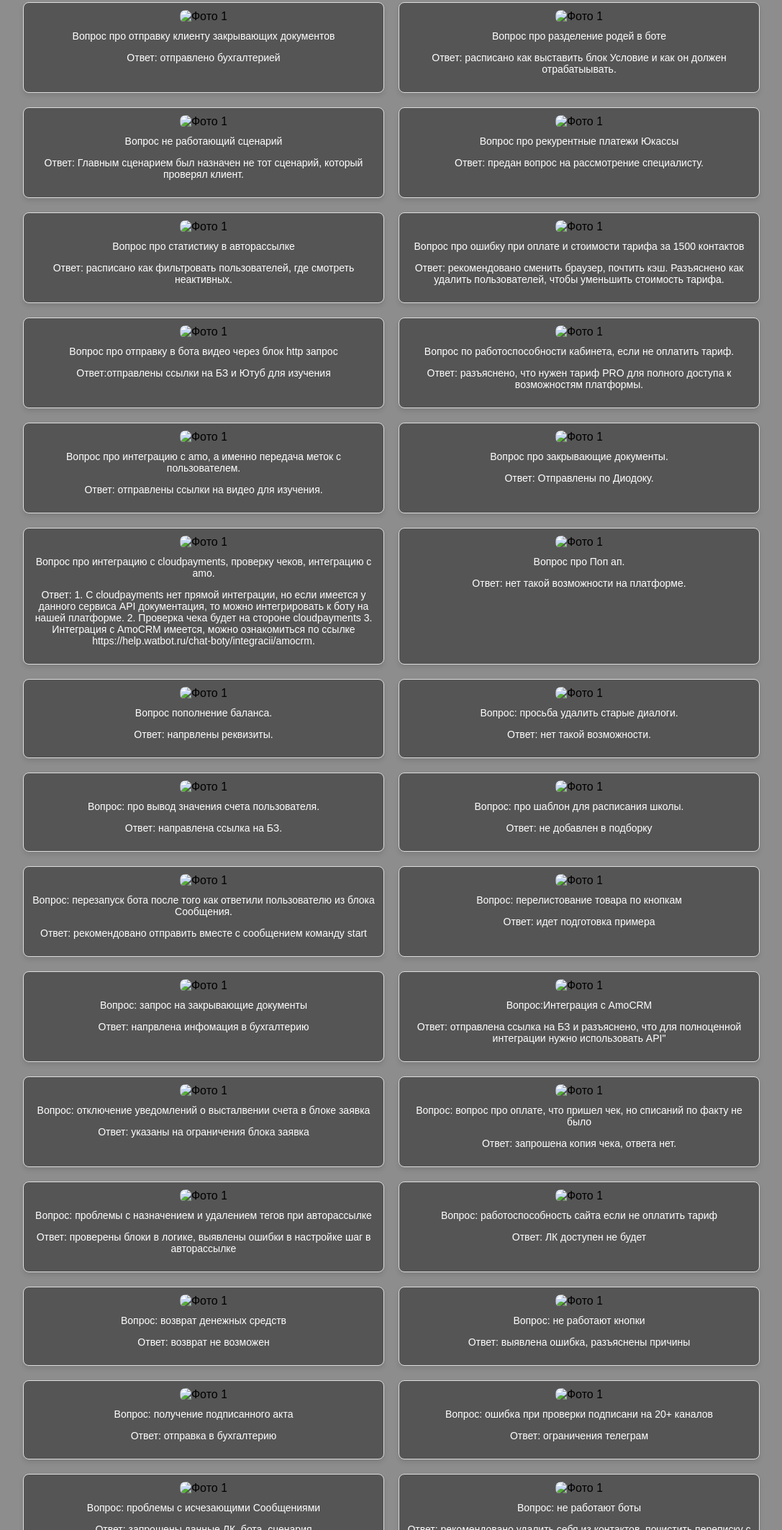
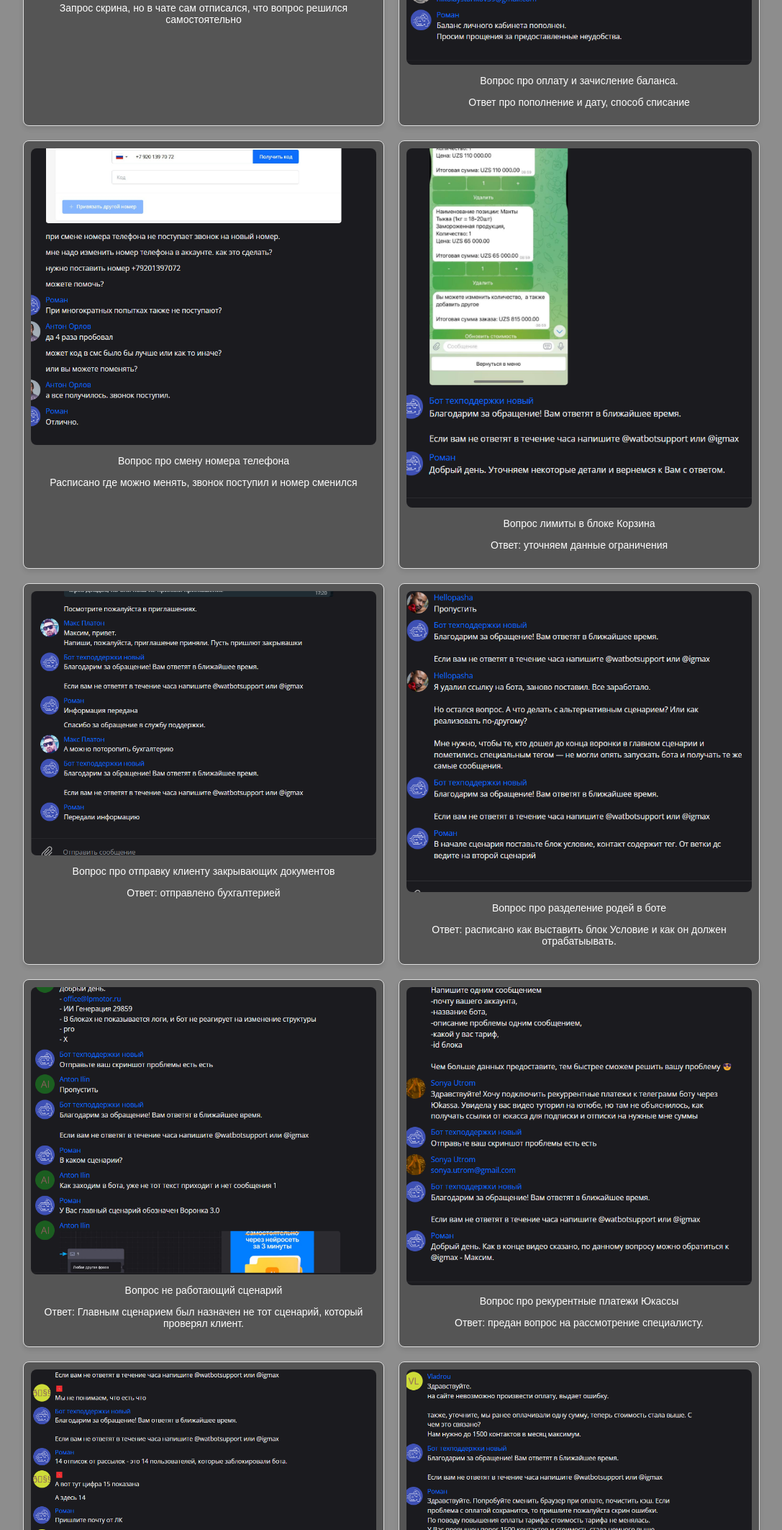
Before and after one commit to Roman72-186/otchet, a plain HTML site: page index.html in a window 1280 px wide. Shown: the part 675-2800 px from the top of the page at 72% size, without its empty margins (96-1183 px from the left). Drawn offline with Linux system fonts and the light colour scheme; the site is published under a folder, as on GitHub Pages, so addresses that start at the root find nothing.

Commit message:
Update index.html

```diff
--- a/index.html
+++ b/index.html
@@ -51,98 +51,98 @@
             <p>Ответ положительный, рекомендации что использовать</p>
         </div>
         <div class="photo">
-            <img src="/3.png" alt="Фото 1">
+            <img src="3.png" alt="Фото 1">
             <!-- <img src="/2.png" alt="Фото 1"> -->
             <p>Вопрос про оплату и зачисление баланса.</p>
             <p>Ответ про пополнение и дату, способ списание</p>
         </div>
         <div class="photo">
-            <img src="/4.png" alt="Фото 1">
+            <img src="4.png" alt="Фото 1">
             <!-- <img src="/2.png" alt="Фото 1"> -->
             <p>Вопрос ошибку при создании нового сценария</p>
             <p>Запрос скрина, но в чате сам отписался, что вопрос решился самостоятельно</p>
         </div>
         <div class="photo">
-            <img src="/5.png" alt="Фото 1">
+            <img src="5.png" alt="Фото 1">
             <!-- <img src="/2.png" alt="Фото 1"> -->
             <p>Вопрос про оплату и зачисление баланса.</p>
             <p>Ответ про пополнение и дату, способ списание</p>
         </div>
         <div class="photo">
-            <img src="/6.png" alt="Фото 1">
+            <img src="6.png" alt="Фото 1">
             <!-- <img src="/2.png" alt="Фото 1"> -->
             <p>Вопрос про смену номера телефона</p>
             <p>Расписано где можно менять, звонок поступил и номер сменился</p>
         </div>
         <div class="photo">
-            <img src="/7.png" alt="Фото 1">
+            <img src="7.png" alt="Фото 1">
             <!-- <img src="/2.png" alt="Фото 1"> -->
             <p>Вопрос лимиты в блоке Корзина</p>
             <p>Ответ: уточняем данные ограничения</p>
         </div>
         <div class="photo">
-            <img src="/8.png" alt="Фото 1">
+            <img src="8.png" alt="Фото 1">
             <!-- <img src="/2.png" alt="Фото 1"> -->
             <p>Вопрос про отправку клиенту закрывающих документов</p>
             <p>Ответ: отправлено бухгалтерией</p>
         </div>
         <div class="photo">
-            <img src="/9.png" alt="Фото 1">
+            <img src="9.png" alt="Фото 1">
             <!-- <img src="/2.png" alt="Фото 1"> -->
             <p>Вопрос про разделение родей в боте</p>
             <p>Ответ: расписано как выставить блок Условие и как он должен отрабатыывать.</p>
         </div>
         <div class="photo">
-            <img src="/10.png" alt="Фото 1">
+            <img src="10.png" alt="Фото 1">
             <!-- <img src="/2.png" alt="Фото 1"> -->
             <p>Вопрос не работающий сценарий</p>
             <p>Ответ: Главным сценарием был назначен не тот сценарий, который проверял клиент.</p>
         </div>
         <div class="photo">
-            <img src="/11.png" alt="Фото 1">
+            <img src="11.png" alt="Фото 1">
             <!-- <img src="/2.png" alt="Фото 1"> -->
             <p>Вопрос про рекурентные платежи Юкассы</p>
             <p>Ответ: предан вопрос на рассмотрение специалисту.</p>
         </div>
         <div class="photo">
-            <img src="/12.png" alt="Фото 1">
+            <img src="12.png" alt="Фото 1">
             <!-- <img src="/2.png" alt="Фото 1"> -->
             <p>Вопрос про статистику в авторассылке</p>
             <p>Ответ: расписано как фильтровать пользователей, где смотреть неактивных.</p>
         </div>
         <div class="photo">
-            <img src="/13.png" alt="Фото 1">
+            <img src="13.png" alt="Фото 1">
             <!-- <img src="/2.png" alt="Фото 1"> -->
             <p>Вопрос про ошибку при оплате и стоимости тарифа за 1500 контактов</p>
             <p>Ответ: рекомендовано сменить браузер, почтить кэш. Разъяснено как удалить пользователей, чтобы уменьшить стоимость тарифа.
             </p>
         </div>
         <div class="photo">
-            <img src="/14.png" alt="Фото 1">
+            <img src="14.png" alt="Фото 1">
             <!-- <img src="/2.png" alt="Фото 1"> -->
             <p>Вопрос про отправку в бота видео через блок http запрос</p>
             <p>Ответ:отправлены ссылки на БЗ и Ютуб для изучения</p>
         </div>
         <div class="photo">
-            <img src="/15.png" alt="Фото 1">
+            <img src="15.png" alt="Фото 1">
             <!-- <img src="/2.png" alt="Фото 1"> -->
             <p>Вопрос по работоспособности кабинета, если не оплатить тариф. </p>
             <p>Ответ: разъяснено, что нужен тариф PRO для полного доступа к возможностям платформы.</p>
         </div>
         <div class="photo">
-            <img src="/16.png" alt="Фото 1">
+            <img src="16.png" alt="Фото 1">
             <!-- <img src="/2.png" alt="Фото 1"> -->
             <p>Вопрос про интеграцию с amo, а именно передача меток с пользователем.</p>
             <p>Ответ: отправлены ссылки на видео для изучения.</p>
         </div>
         <div class="photo">
-            <img src="/17.png" alt="Фото 1">
+            <img src="17.png" alt="Фото 1">
             <!-- <img src="/2.png" alt="Фото 1"> -->
             <p>Вопрос про закрывающие документы.</p>
             <p>Ответ: Отправлены по Диодоку.</p>
         </div>
         <div class="photo">
-            <img src="/18.png" alt="Фото 1">
+            <img src="18.png" alt="Фото 1">
             <!-- <img src="/2.png" alt="Фото 1"> -->
             <p>Вопрос про интеграцию с cloudpayments, проверку чеков, интеграцию с amo.</p>
             <p>Ответ: 1. С cloudpayments нет прямой интеграции, но если имеется у данного сервиса API документация, то можно интегрировать к боту на нашей платформе.
@@ -150,175 +150,175 @@
                 3. Интеграция с AmoCRM имеется, можно ознакомиться по ссылке https://help.watbot.ru/chat-boty/integracii/amocrm.</p>
         </div>
         <div class="photo">
-            <img src="/19.png" alt="Фото 1">
+            <img src="19.png" alt="Фото 1">
             <!-- <img src="/2.png" alt="Фото 1"> -->
             <p>Вопрос про Поп ап.</p>
             <p>Ответ: нет такой возможности на платформе.</p>
         </div>
         <div class="photo">
-            <img src="/20.png" alt="Фото 1">
+            <img src="20.png" alt="Фото 1">
             <!-- <img src="/2.png" alt="Фото 1"> -->
             <p>Вопрос пополнение баланса.</p>
             <p>Ответ: напрвлены реквизиты.</p>
         </div>
         <div class="photo">
-            <img src="/21.png" alt="Фото 1">
+            <img src="21.png" alt="Фото 1">
             <!-- <img src="/2.png" alt="Фото 1"> -->
             <p>Вопрос: просьба удалить старые диалоги.</p>
             <p>Ответ: нет такой возможности.</p>
         </div>
         <div class="photo">
-            <img src="/22.png" alt="Фото 1">
+            <img src="22.png" alt="Фото 1">
             <!-- <img src="/2.png" alt="Фото 1"> -->
             <p>Вопрос: про вывод значения счета пользователя.</p>
             <p>Ответ: направлена ссылка на БЗ.</p>
         </div>
         <div class="photo">
-            <img src="/23.png" alt="Фото 1">
+            <img src="23.png" alt="Фото 1">
             <!-- <img src="/2.png" alt="Фото 1"> -->
             <p>Вопрос: про шаблон для расписания школы.</p>
             <p>Ответ: не добавлен в подборку</p>
         </div>
         <div class="photo">
-            <img src="/24.png" alt="Фото 1">
+            <img src="24.png" alt="Фото 1">
             <!-- <img src="/2.png" alt="Фото 1"> -->
             <p>Вопрос: перезапуск бота после того как ответили пользователю из блока Сообщения.</p>
             <p>Ответ: рекомендовано отправить вместе с сообщением команду start</p>
         </div>
         <div class="photo">
-            <img src="/25.png" alt="Фото 1">
+            <img src="25.png" alt="Фото 1">
             <!-- <img src="/2.png" alt="Фото 1"> -->
             <p>Вопрос: перелистование товара по кнопкам</p>
             <p>Ответ: идет подготовка примера</p>
         </div>
         <div class="photo">
-            <img src="/26.png" alt="Фото 1">
+            <img src="26.png" alt="Фото 1">
             <!-- <img src="/2.png" alt="Фото 1"> -->
             <p>Вопрос: запрос на закрывающие документы</p>
             <p>Ответ: напрвлена инфомация в бухгалтерию</p>
         </div>
         <div class="photo">
-            <img src="/27.png" alt="Фото 1">
+            <img src="27.png" alt="Фото 1">
             <!-- <img src="/2.png" alt="Фото 1"> -->
             <p>Вопрос:Интеграция с AmoCRM</p>
             <p>Ответ: отправлена ссылка на БЗ и разъяснено, что для полноценной интеграции нужно использовать API"</p>
         </div>
         <div class="photo">
-            <img src="/28.png" alt="Фото 1">
+            <img src="28.png" alt="Фото 1">
             <!-- <img src="/2.png" alt="Фото 1"> -->
             <p>Вопрос: отключение уведомлений о высталвении счета в блоке заявка</p>
             <p>Ответ: указаны на ограничения блока заявка</p>
         </div>
         <div class="photo">
-            <img src="/29.png" alt="Фото 1">
+            <img src="29.png" alt="Фото 1">
             <!-- <img src="/2.png" alt="Фото 1"> -->
             <p>Вопрос: вопрос про оплате, что пришел чек, но списаний по факту не было</p>
             <p>Ответ: запрошена копия чека, ответа нет. </p>
         </div>
         <div class="photo">
-            <img src="/30.png" alt="Фото 1">
+            <img src="30.png" alt="Фото 1">
             <!-- <img src="/2.png" alt="Фото 1"> -->
             <p>Вопрос: проблемы с назначением и удалением тегов при авторассылке</p>
             <p>Ответ: проверены блоки в логике, выявлены ошибки в настройке шаг в авторассылке</p>
         </div>
         <div class="photo">
-            <img src="/31.png" alt="Фото 1">
+            <img src="31.png" alt="Фото 1">
             <!-- <img src="/2.png" alt="Фото 1"> -->
             <p>Вопрос: работоспособность сайта если не оплатить тариф</p>
             <p>Ответ: ЛК доступен не будет</p>
         </div>
         <div class="photo">
-            <img src="/32.png" alt="Фото 1">
+            <img src="32.png" alt="Фото 1">
             <!-- <img src="/2.png" alt="Фото 1"> -->
             <p>Вопрос: возврат денежных средств</p>
             <p>Ответ: возврат не возможен</p>
         </div>
         <div class="photo">
-            <img src="/33.png" alt="Фото 1">
+            <img src="33.png" alt="Фото 1">
             <!-- <img src="/2.png" alt="Фото 1"> -->
             <p>Вопрос: не работают кнопки</p>
             <p>Ответ: выявлена ошибка, разъяснены причины</p>
         </div>
         <div class="photo">
-            <img src="/34.png" alt="Фото 1">
+            <img src="34.png" alt="Фото 1">
             <!-- <img src="/2.png" alt="Фото 1"> -->
             <p>Вопрос: получение подписанного акта</p>
             <p>Ответ: отправка в бухгалтерию</p>
         </div>
         <div class="photo">
-            <img src="/35.png" alt="Фото 1">
+            <img src="35.png" alt="Фото 1">
             <!-- <img src="/2.png" alt="Фото 1"> -->
             <p>Вопрос: ошибка при проверки подписани на 20+ каналов</p>
             <p>Ответ: ограничения телеграм</p>
         </div>
         <div class="photo">
-            <img src="/36.png" alt="Фото 1">
+            <img src="36.png" alt="Фото 1">
             <!-- <img src="/2.png" alt="Фото 1"> -->
             <p>Вопрос: проблемы с исчезающими Сообщениями</p>
             <p>Ответ: запрошены данные ЛК, бота, сценария</p>
         </div>
         <div class="photo">
-            <img src="/37.png" alt="Фото 1">
+            <img src="37.png" alt="Фото 1">
             <!-- <img src="/2.png" alt="Фото 1"> -->
             <p>Вопрос: не работают боты</p>
             <p>Ответ: рекомендовано удалить себя из контактов, почистить переписку с ботом</p>
         </div>
         <div class="photo">
-            <img src="/38.png" alt="Фото 1">
+            <img src="38.png" alt="Фото 1">
             <!-- <img src="/2.png" alt="Фото 1"> -->
             <p>Вопрос: какой выбрать режим налогооблажения</p>
             <p>Ответ: рекомендовано обраиться к юристу, в налоговый орган</p>
         </div>
         <div class="photo">
-            <img src="/39.png" alt="Фото 1">
+            <img src="39.png" alt="Фото 1">
             <!-- <img src="/2.png" alt="Фото 1"> -->
             <p>Вопрос: имитация наборат текста в боте</p>
             <p>Ответ: Нужно использовать метод telegram api sendChatAction. Видео по данному методу нет, инструкции также нет к сожалению.</p>
         </div>
         <div class="photo">
-            <img src="/40.png" alt="Фото 1">
+            <img src="40.png" alt="Фото 1">
             <!-- <img src="/2.png" alt="Фото 1"> -->
             <p>Вопрос: где писать исходящий вебхук</p>
             <p>Ответ: в блоке http запрос</p>
         </div>
         <div class="photo">
-            <img src="/41.png" alt="Фото 1">
+            <img src="41.png" alt="Фото 1">
             <!-- <img src="/2.png" alt="Фото 1"> -->
             <p>Вопрос: где ссылка на бота</p>
             <p>Ответ: во вкладке Мессенджеры</p>
         </div>
         <div class="photo">
-            <img src="/42.png" alt="Фото 1">
+            <img src="42.png" alt="Фото 1">
             <!-- <img src="/2.png" alt="Фото 1"> -->
             <p>Вопрос: блокировка Viber</p>
             <p>Ответ: работают на платформе, но у пользователей только с VPN</p>
         </div>
         <div class="photo">
-            <img src="/43.png" alt="Фото 1">
+            <img src="43.png" alt="Фото 1">
             <!-- <img src="/2.png" alt="Фото 1"> -->
             <p>Вопрос: парсинг с сайтов</p>
             <p>Ответ: нет такой возможности</p>
         </div>
         <div class="photo">
-            <img src="/44.png" alt="Фото 1">
+            <img src="44.png" alt="Фото 1">
             <!-- <img src="/2.png" alt="Фото 1"> -->
             <p>Вопрос: запрос счета</p>
             <p>Ответ: напрвлена инфомация в бухгалтерию</p>
         </div>
         <div class="photo">
-            <img src="/45.png" alt="Фото 1">
+            <img src="45.png" alt="Фото 1">
             <!-- <img src="/2.png" alt="Фото 1"> -->
             <p>Вопрос: отправка Сообщения в канал</p>
             <p>Ответ: отпралены ссылки для изучения</p>
         </div>
         <div class="photo">
-            <img src="/46.png" alt="Фото 1">
+            <img src="46.png" alt="Фото 1">
             <!-- <img src="/2.png" alt="Фото 1"> -->
             <p>Вопрос: отправка видео разного размера</p>
             <p>Ответ: отпралены ссылки для изучения</p>
         </div>
         <div class="photo">
-            <img src="/47.png" alt="Фото 1">
+            <img src="47.png" alt="Фото 1">
             <!-- <img src="/2.png" alt="Фото 1"> -->
             <p>Вопрос: эффект статус бара</p>
             <p>Ответ: Для подобной реализации необходимо использовать методы API TG: sendMessage (отправка сообщения) и editMessageText (редактирование отправленного сообщения).</p>
```
